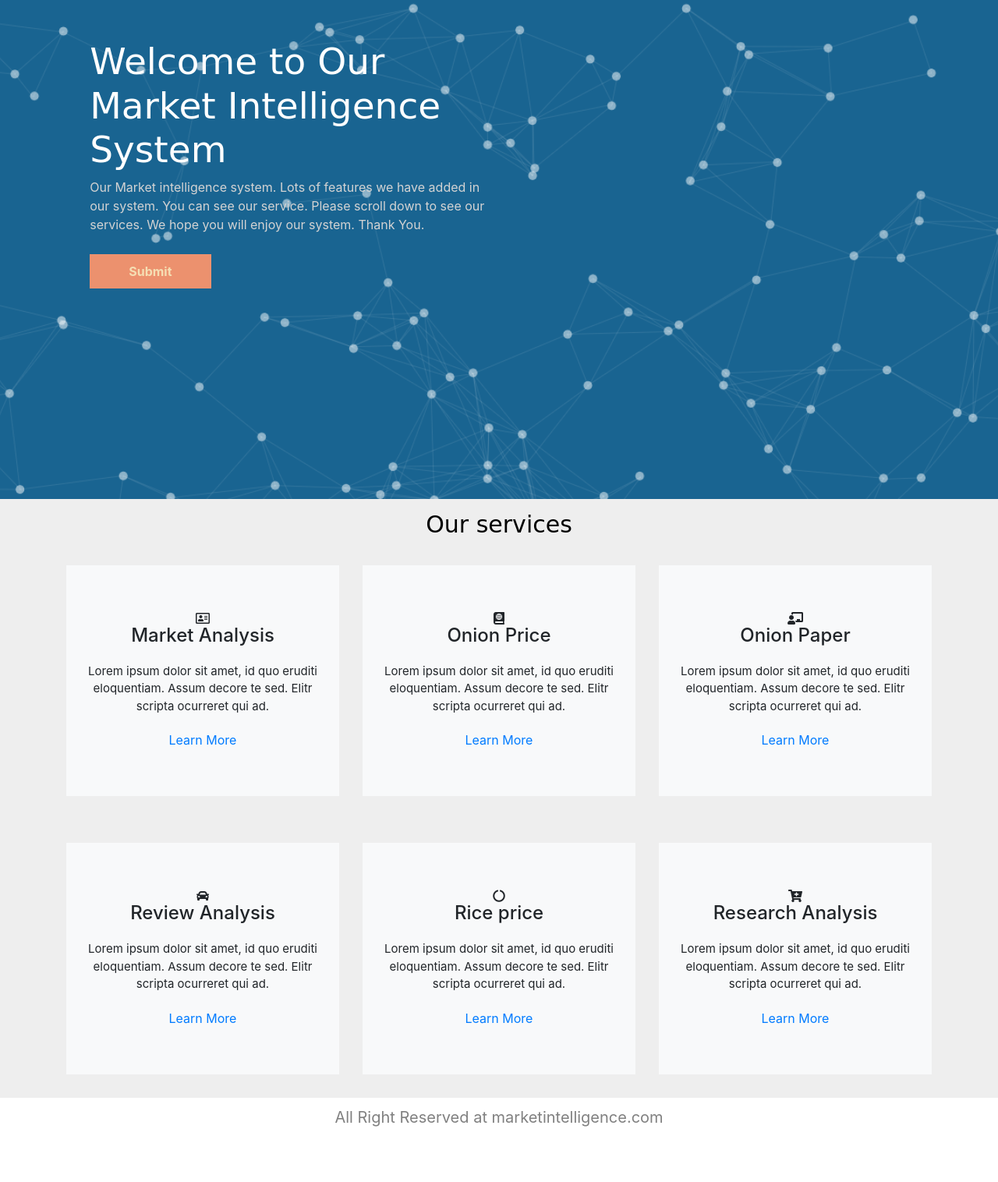
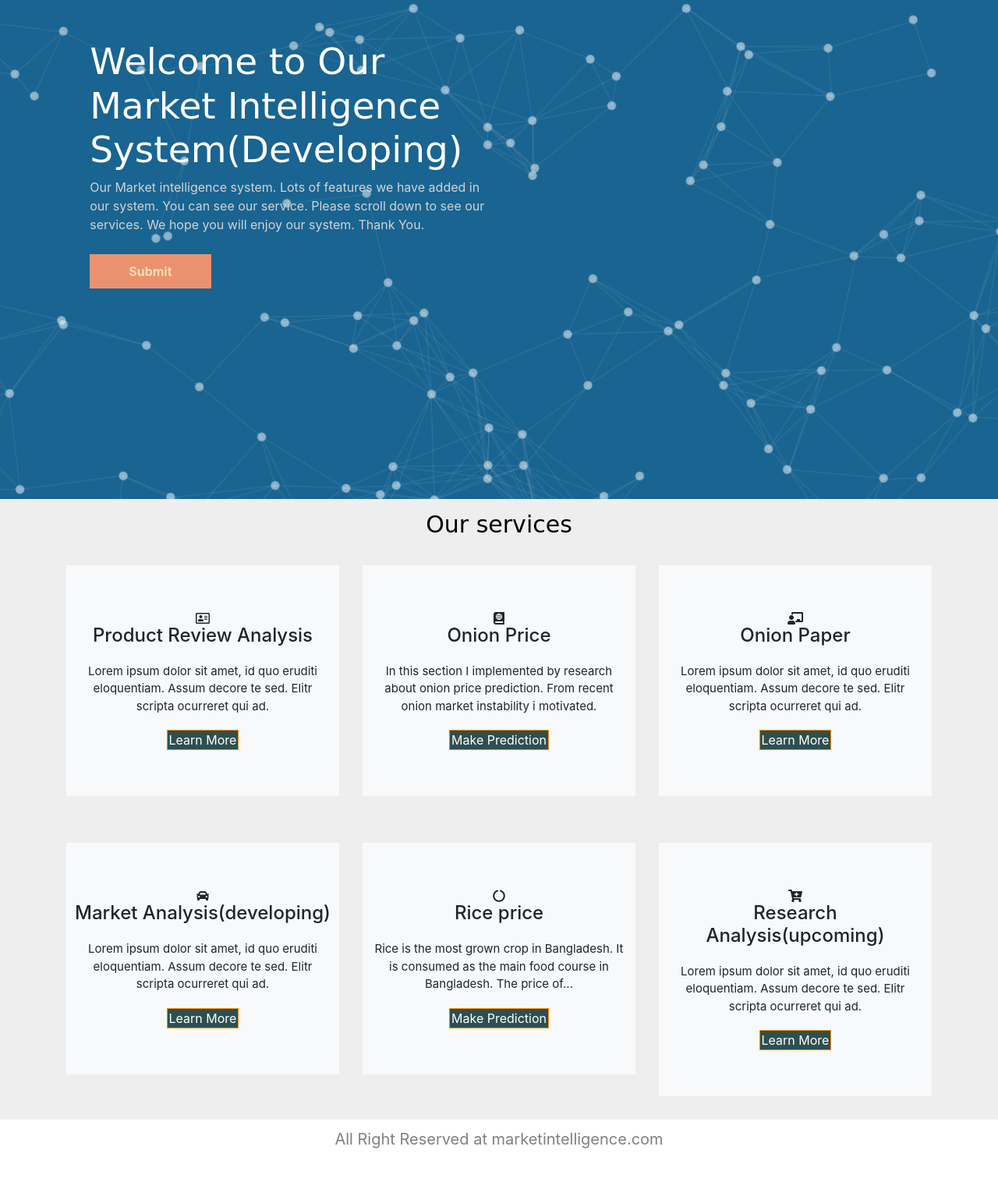
Before and after one commit to Mehedi-Bin-Hafiz/MarketIntelligenceSystemWebsite, a Django app: page / in a window 1280 px wide. Shown: the part 108-1624 px from the top of the page at 78% size. Before the commit the page ends 1553 px from the top, so only its background shows below. Run offline with Django 3.2, Linux system fonts and the light colour scheme; some libraries are stand-ins or nearby versions; some web fonts are replaced.

Commit message:
Design Updated

```diff
--- a/templates/index.html
+++ b/templates/index.html
@@ -59,7 +59,7 @@
 
   <div class="home-screen">
       <div class="home-screen-body">
-          <h1 >Welcome to Our Market Intelligence System</h1>
+          <h1 >Welcome to Our Market Intelligence System(Developing)</h1>
           <p>Our Market intelligence system. Lots of features we have added in our system. You can see our service. Please scroll down to see our services. We hope you will enjoy our system. Thank You. </p>
           <button href="#" class="submitbutton" type="submit"> Submit</button>
       </div>
@@ -80,13 +80,13 @@
 					<div class="box-part text-center bg-light ">
                        <i class="far fa-address-card"></i>
 						<div class="title">
-							<h4>Market Analysis</h4>
+							<h4>Product Review Analysis</h4>
 						</div>
 						<div class="text">
 							<span>Lorem ipsum dolor sit amet, id quo eruditi eloquentiam. Assum decore te sed. Elitr scripta ocurreret qui ad.</span>
 						</div>
 
-						<a href="#">Learn More</a>
+						<a style="text-decoration: none;border: 1px solid darkorange; padding: 2px; color:white; background-color: darkslategray " href="{% url 'reviewInput' %}">Learn More</a>
 
 					 </div>
 				</div>
@@ -102,12 +102,12 @@
 						</div>
 
 						<div class="text">
-							<span>Lorem ipsum dolor sit amet, id quo eruditi eloquentiam. Assum decore te sed. Elitr scripta ocurreret qui ad.</span>
+							<span>In this section I implemented by research about onion price prediction. From recent onion market instability i motivated.</span>
 						</div>
 
 
 
-						<a href='{% url "onionPredictor" %}' >Learn More</a>
+						<a style="text-decoration: none;border: 1px solid darkorange; padding: 2px; color:white; background-color: darkslategray " href='{% url "onionPredictor" %}' >Make Prediction</a>
 
 					 </div>
 				</div>
@@ -126,7 +126,7 @@
 							<span>Lorem ipsum dolor sit amet, id quo eruditi eloquentiam. Assum decore te sed. Elitr scripta ocurreret qui ad.</span>
 						</div>
 
-						<a target="_blank" href="https://ieeexplore.ieee.org/abstract/document/9200033">Learn More</a>
+						<a style="text-decoration: none;border: 1px solid darkorange; padding: 2px; color:white; background-color: darkslategray " href="https://ieeexplore.ieee.org/abstract/document/9200033">Learn More</a>
 					 </div>
 				</div>
 
@@ -137,14 +137,14 @@
                         <i class="fas fa-car"></i>
 
 						<div class="title">
-							<h4>Review Analysis</h4>
+							<h4>Market Analysis(developing)</h4>
 						</div>
 
 						<div class="text">
 							<span>Lorem ipsum dolor sit amet, id quo eruditi eloquentiam. Assum decore te sed. Elitr scripta ocurreret qui ad.</span>
 						</div>
 
-						<a href="{% url 'reviewInput' %}">Learn More</a>
+						<a style="text-decoration: none;border: 1px solid darkorange; padding: 2px; color:white; background-color: darkslategray " href="#">Learn More</a>
 
 					 </div>
 				</div>
@@ -160,10 +160,10 @@
 						</div>
 
 						<div class="text">
-							<span>Lorem ipsum dolor sit amet, id quo eruditi eloquentiam. Assum decore te sed. Elitr scripta ocurreret qui ad.</span>
+							<span>Rice is the most grown crop in Bangladesh. It is consumed as the main food course in Bangladesh. The price of... </span>
 						</div>
 
-						<a href="{% url 'ricePredictor' %}">Learn More</a>
+						<a style="text-decoration: none;border: 1px solid darkorange; padding: 2px; color:white; background-color: darkslategray " href= "{% url 'ricePredictor' %}">Make Prediction</a>
 
 					 </div>
 				</div>
@@ -174,14 +174,14 @@
 
                         <i class="fas fa-cart-plus"></i>
 						<div class="title">
-							<h4>Research Analysis</h4>
+							<h4>Research Analysis(upcoming) </h4>
 						</div>
 
 						<div class="text">
 							<span>Lorem ipsum dolor sit amet, id quo eruditi eloquentiam. Assum decore te sed. Elitr scripta ocurreret qui ad.</span>
 						</div>
 
-						<a href="https://ieeexplore.ieee.org/abstract/document/9225468">Learn More</a>
+						<a style="text-decoration: none;border: 1px solid darkorange; padding: 2px; color:white; background-color: darkslategray " href="https://ieeexplore.ieee.org/abstract/document/9225468">Learn More</a>
 
 					 </div>
 				    </div>
```
